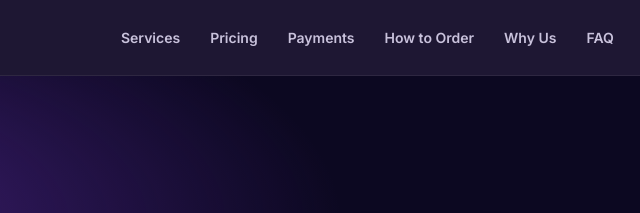
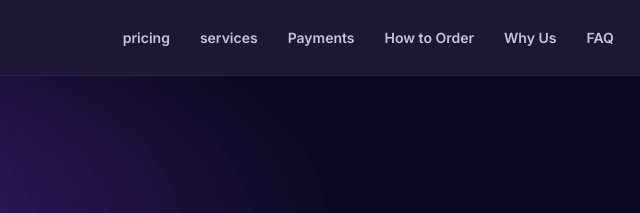
Before and after one commit to labnetwork6-bit/SK-DIGITAL-PAY, a plain HTML site: page index.html in a window 1280 px wide. Shown: the top 213 px of the page, 371-1011 px from the left. Drawn offline with Linux system fonts and the light colour scheme.

Commit message:
Update index.html

```diff
--- a/index.html
+++ b/index.html
@@ -19,8 +19,8 @@
       </a>
       <button class="menu-toggle" id="menuToggle" aria-label="Toggle navigation" aria-expanded="false">☰</button>
       <nav class="main-nav" id="mainNav">
-        <a href="#services">Services</a>
-        <a href="#pricing">Pricing</a>
+        <a href="#pricing">pricing</a>
+        <a href="#services">services</a>
         <a href="#payments">Payments</a>
         <a href="#how-to-order">How to Order</a>
         <a href="#why-us">Why Us</a>
```
